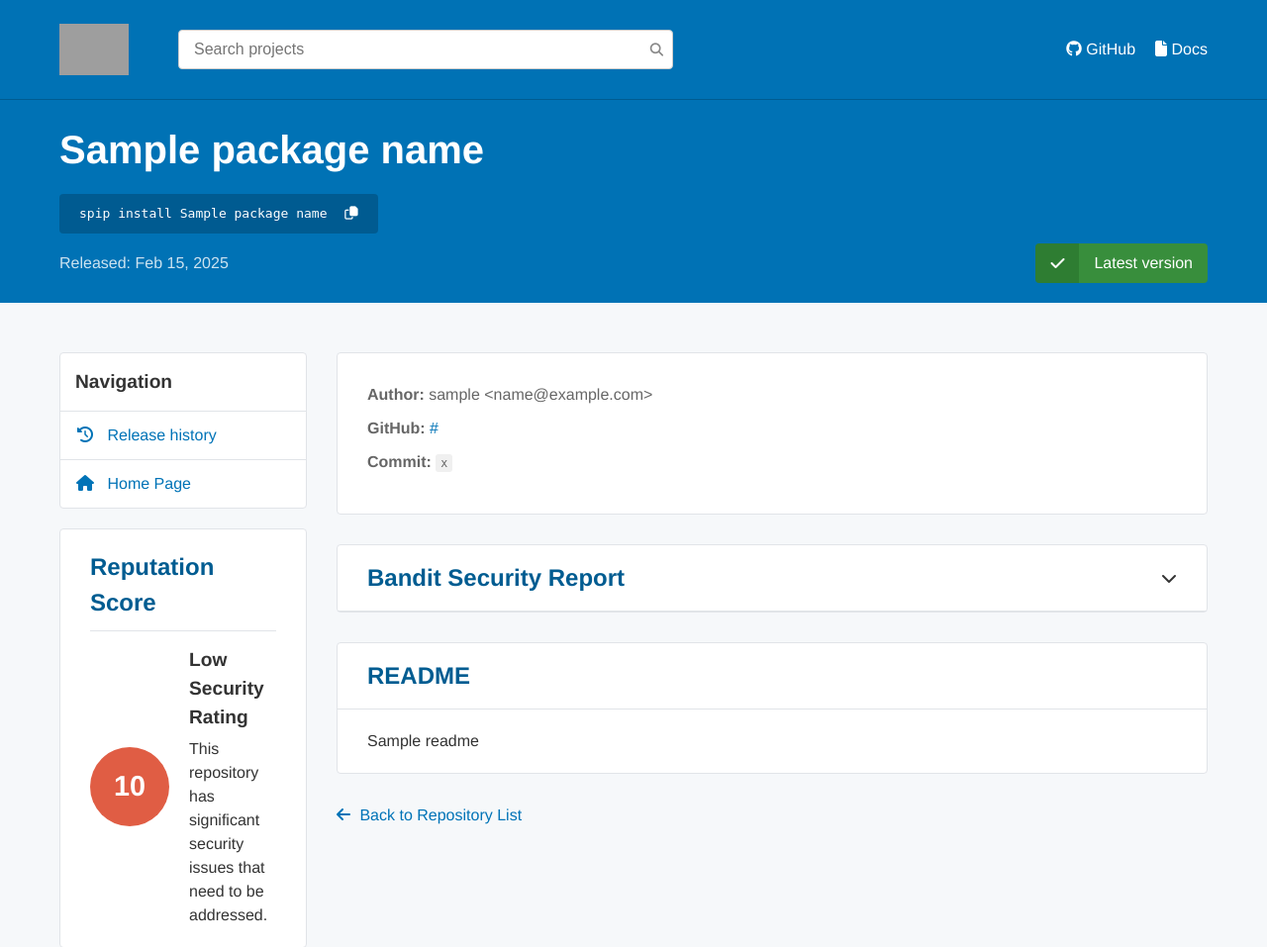
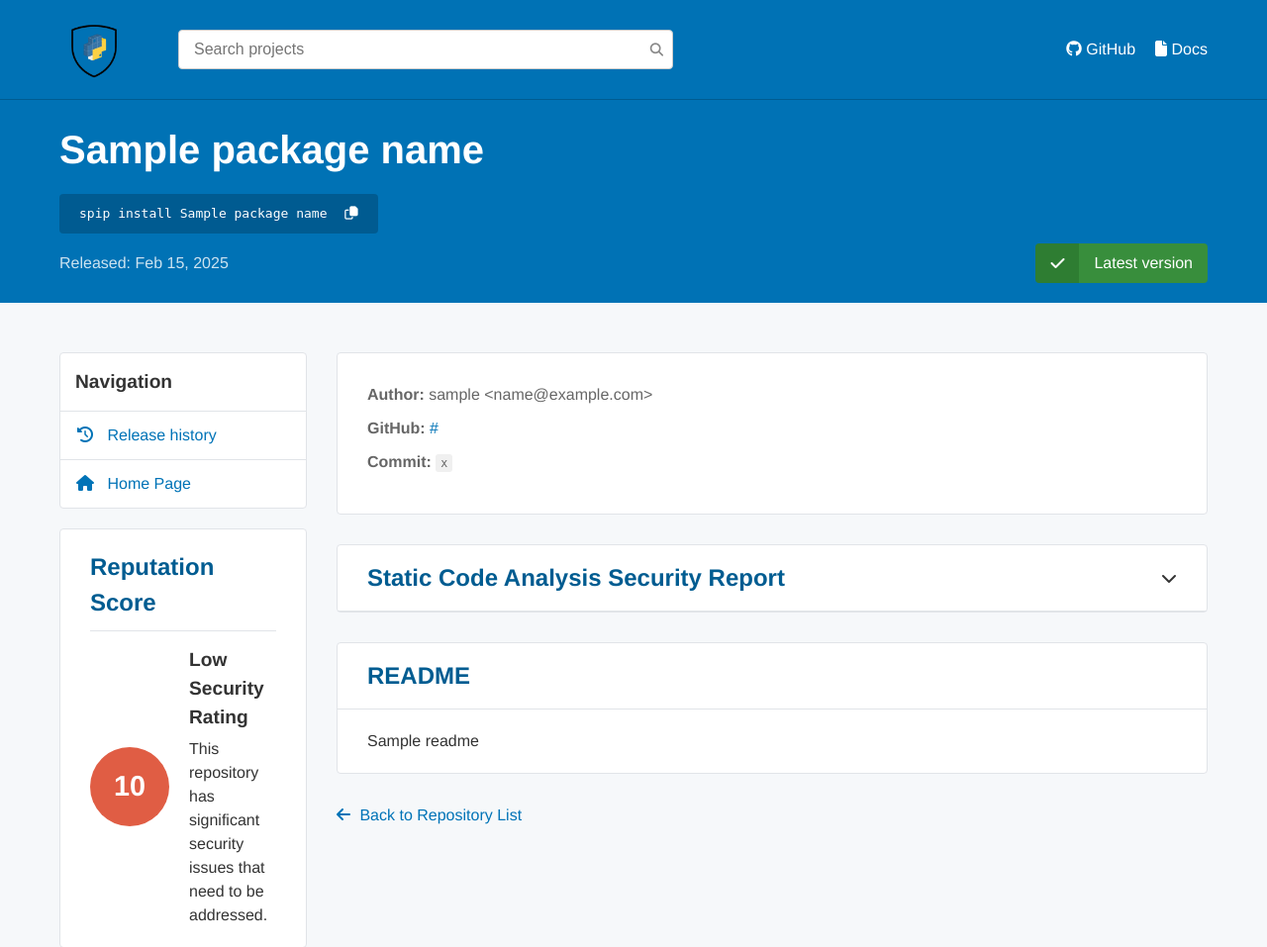
Before and after one commit to Suravi021/spip, a Flask app: template webserver/templates/Package.html in a window 1280 px wide. Shown: the top 957 px of the page at 99% size. Run offline with Flask 3, Linux system fonts and the light colour scheme; the template is opened without the code that fills it: most values are stand-ins (such as "Sample title", 1, 10 or a date in 2020); grey boxes are pictures that could not be loaded.

Commit message:
Update Package.html

```diff
--- a/webserver/templates/Package.html
+++ b/webserver/templates/Package.html
@@ -503,7 +503,7 @@
         <div class="site-header-content">
             <div class="site-header-left">
                 <div class="site-logo">
-                    <img src="spip.jpg" alt="SPIP Logo">
+                    <img src="static/logo.png" alt="SPIP Logo" style="height: 100px;">
                 </div>
                 <div class="search-container">
                     <input type="text" placeholder="Search projects">
@@ -596,7 +596,7 @@
 
                 <div class="security-issues">
                     <div class="security-issues-header" id="security-toggle">
-                        <h2>Bandit Security Report</h2>
+                        <h2>Static Code Analysis Security Report</h2>
                         <i class="fas fa-chevron-down"></i>
                     </div>
                     <div class="security-issues-content" id="security-content">
```
